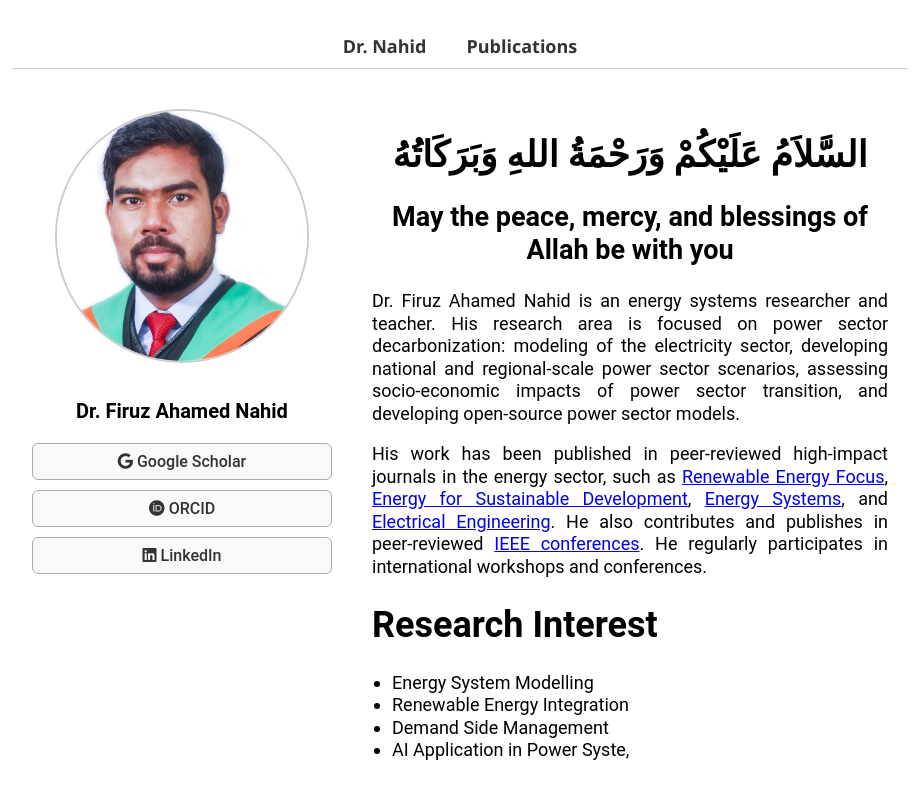
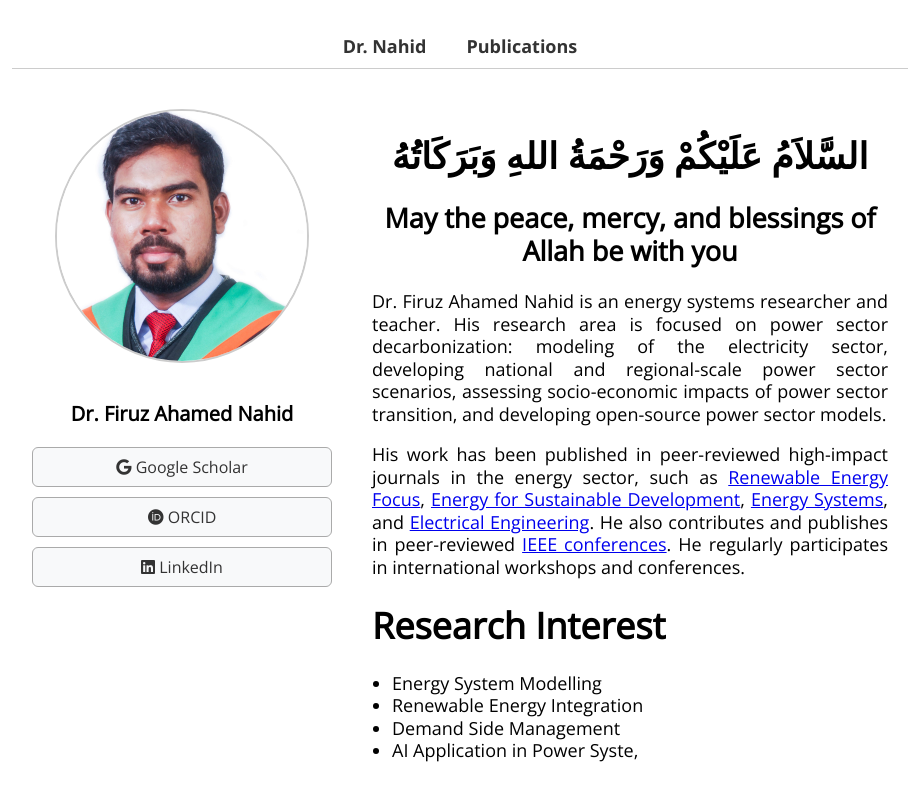
Before and after one commit to FiruzAhamed/firuzahamed.github.io, a Jekyll site: the page built from index.md, in a window 1280 px wide. Shown: the top 801 px of the page, without its empty margins (180-1099 px from the left). Built offline with Jekyll 4.4.1, drawn with Linux system fonts in a browser that asks for light colours.

Commit message:
Update style.css

```diff
--- a/assets/css/style.css
+++ b/assets/css/style.css
@@ -1,6 +1,6 @@
 body {
   margin: 0.25in 2in 1in 2in;
-  font-family: 'Roboto', sans-serif;
+  font-family: 'Open Sans', sans-serif;
 }
 
 /* Main layout for homepage */
```
